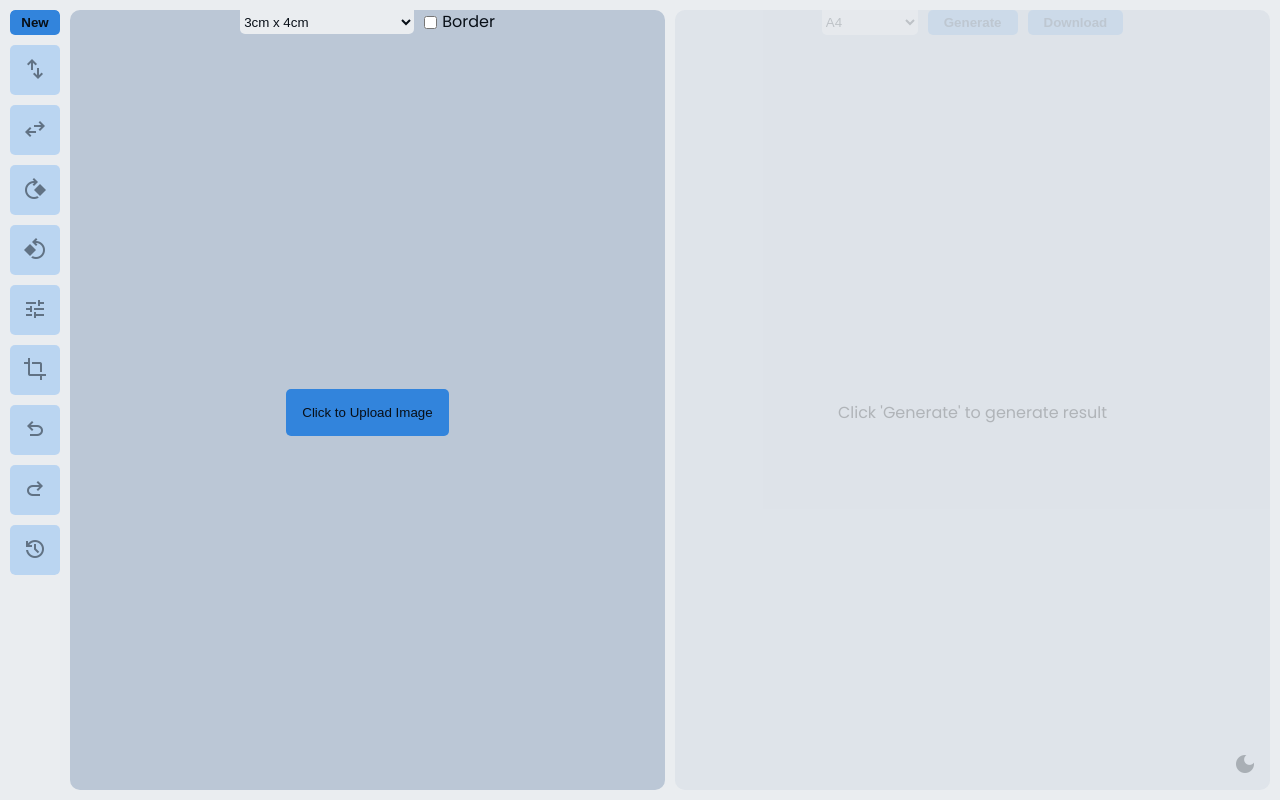
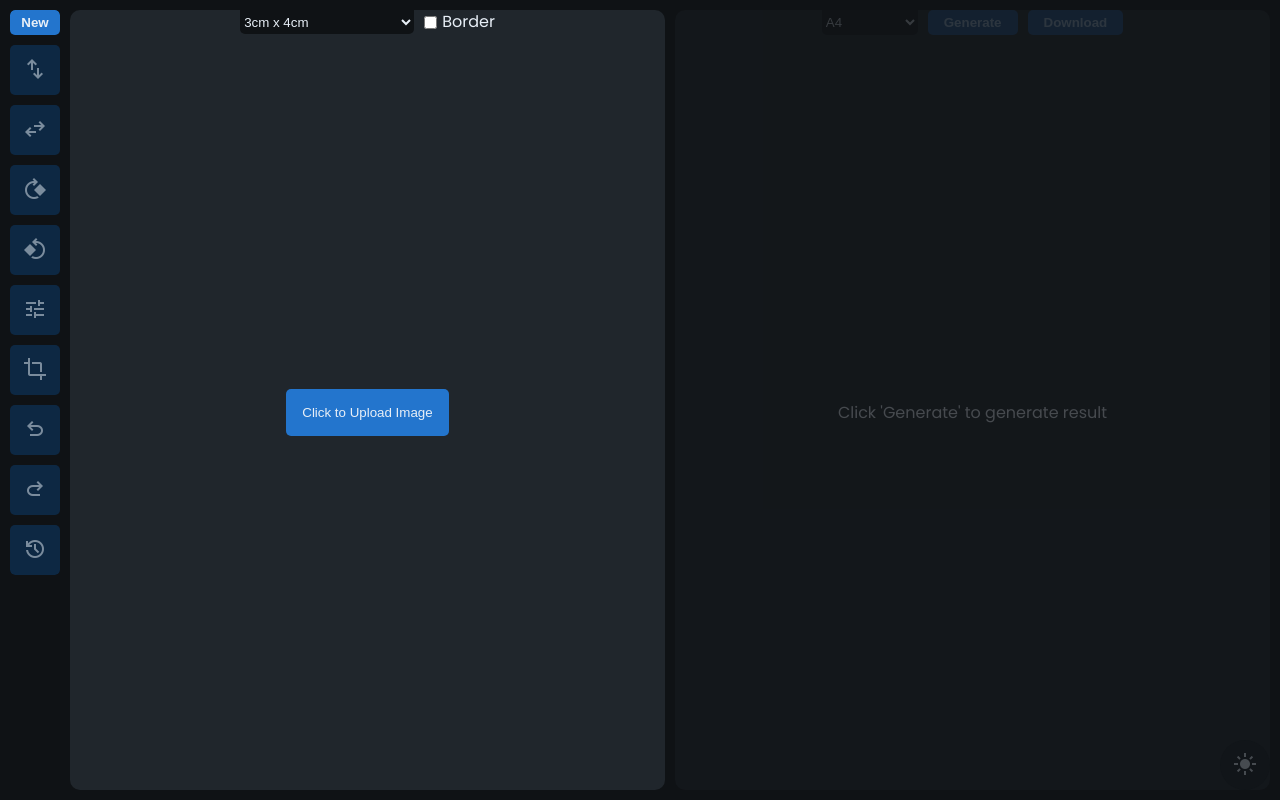
Before and after one commit to dipeshhhh/Print-Grid, a React (Vite) app: page / in a window 1280 px wide. Built offline with nearby package versions, Linux system fonts and the light colour scheme.

Commit message:
Bugfix: fixed dark theme not being default

```diff
--- a/src/components/ThemeSwitchButton/ThemeSwitchButton.jsx
+++ b/src/components/ThemeSwitchButton/ThemeSwitchButton.jsx
@@ -15,10 +15,12 @@ function ThemeSwitchButton() {
     const storedTheme = localStorage.getItem('theme');
     if (storedTheme) {
       setIsDarkTheme(storedTheme.toLowerCase() === 'dark');
-    } else {
-      // Check user's system preference if theme preference is not stored
-      setIsDarkTheme(window.matchMedia('(prefers-color-scheme: dark)').matches);
     }
+    //? To check if user prefers dark theme apps on their device (Default to dark-theme right now)
+    // else if (window.matchMedia('(prefers-color-scheme: light)').matches) {
+    //   // Check user's system preference if theme preference is not stored
+    //   setIsDarkTheme(false);
+    // }
   }, []);
 
   useEffect(() => {
```
